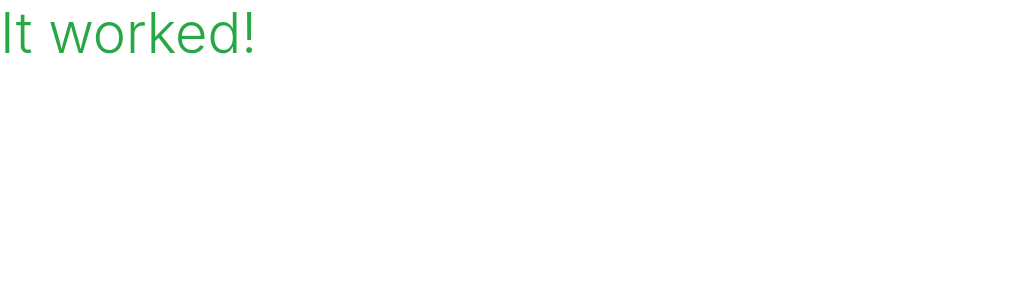
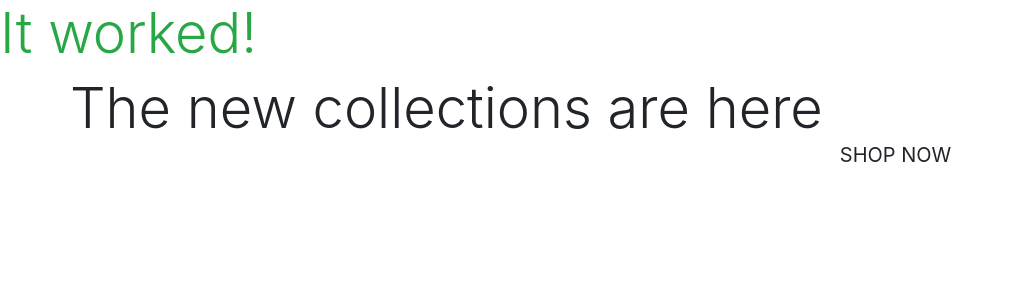
Before and after one commit to KeithBautista/boutique_ado_v1, a Django app: page / in a window 1280 px wide. Shown: the top 300 px of the page, without its empty margins (0-1009 px from the left). Run offline with Django 3.2, Linux system fonts and the light colour scheme.

Commit message:
added homepage content

```diff
--- a/home/templates/home/index.html
+++ b/home/templates/home/index.html
@@ -3,6 +3,29 @@
 
 {% block content %}
 
+{% block page_header %}
+<div class="container header-container">
+    <div class="row">
+        <div class="col"></div>
+    </div>
+</div>
+{% endblock %}
+
 <h1 class="display-4 text-success">It worked!</h1>
 
+<!-- Bootstrap Grid -->
+
+<div class="container h-100">
+    <div class="row h-100">
+         <div class="col-7 col-md-6 my-auto"></div>
+         <h1 class="display-4 logo-font text-black">The new collections are here
+         </h1>
+         <div class="my-5">
+            <h4>
+                <a href="" class="shop-now-button btn btn-lg rounded-0 text-uppercase py-3">Shop Now</a>
+            </h4>
+         </div>
+     </div>
+</div>
+
 {% endblock %}
```
